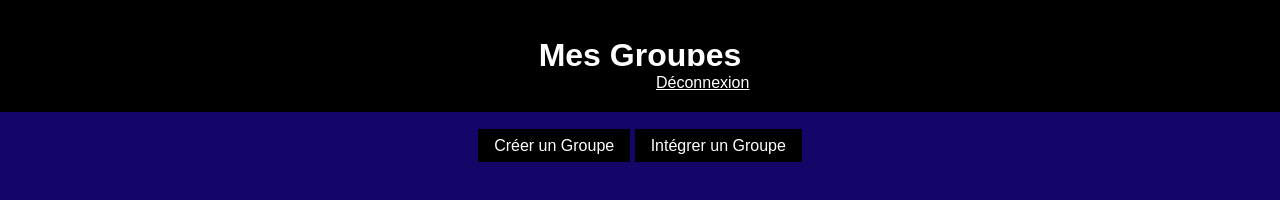
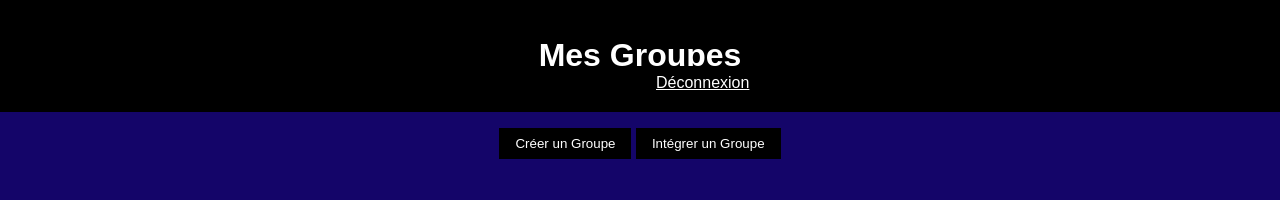
Before and after one commit to timothee-piotre/timothee-piotre.github.io, a plain HTML site: page group.html in a window 1280 px wide. Drawn offline with Linux system fonts and the light colour scheme.

Commit message:
Update group.html

```diff
--- a/group.html
+++ b/group.html
@@ -22,43 +22,25 @@
         </style>
         <div id="groupSection">
             <div id="groupMenu">
-                <style>
-                    a{
-                        position: relative;
-                        top: 25px;
-                    }
-                </style>
-                <a onclick="createGroupForm()">Créer un Groupe</a>
-                <a onclick="showJoinGroupForm()">Intégrer un Groupe</a>
+                <button type="button" onclick="createGroupForm()">Créer un Groupe</button>
+                <button type="button" onclick="showJoinGroupForm()">Intégrer un Groupe</button>
             </div>
             <div id="groupsList"></div>
 
             <!-- Formulaire de création de groupe -->
             <div id="createGroupForm" class="form-group hidden">
-                <style>
-                    a{
-                        position: relative;
-                        top: 25px;
-                    }
-                </style>
                 <h3>Créer un Groupe</h3>
                 <label for="groupName">Nom du Groupe :</label>
                 <input type="text" id="groupName" placeholder="Entrez le nom du groupe">
-                <a onclick="creerGroupe()">Créer</a>
+                <button type="button" onclick="creerGroupe()">Créer</a>
             </div>
 
             <!-- Formulaire pour rejoindre un groupe -->
             <div id="joinGroupForm" class="form-group hidden">
-                <style>
-                    a{
-                        position: relative;
-                        top: 25px;
-                    }
-                </style>
                 <h3>Intégrer un Groupe</h3>
                 <label for="groupCode">Code du Groupe :</label>
                 <input type="text" id="groupCode">
-                <a onclick="rejoindreGroupe()">Rejoindre</a>
+                <button type="button" onclick="rejoindreGroupe()">Rejoindre</button>
             </div>
         </div>
     <script src="script.js"></script>
```
